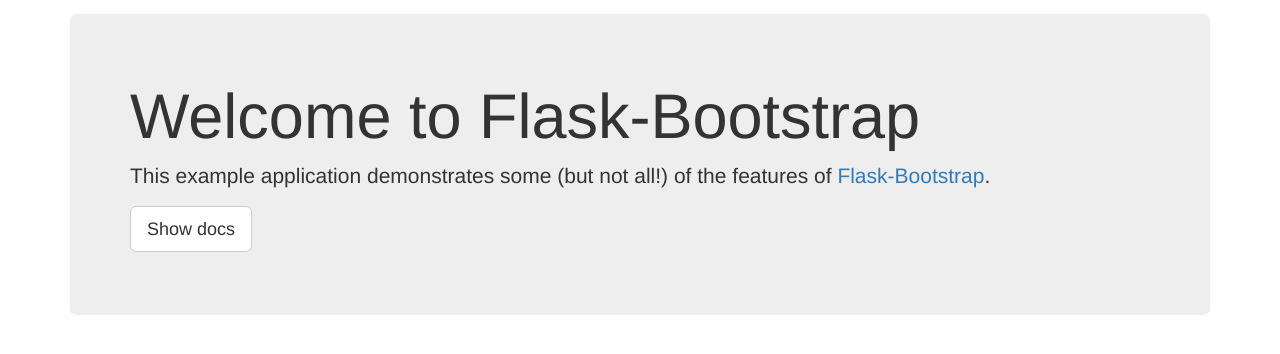
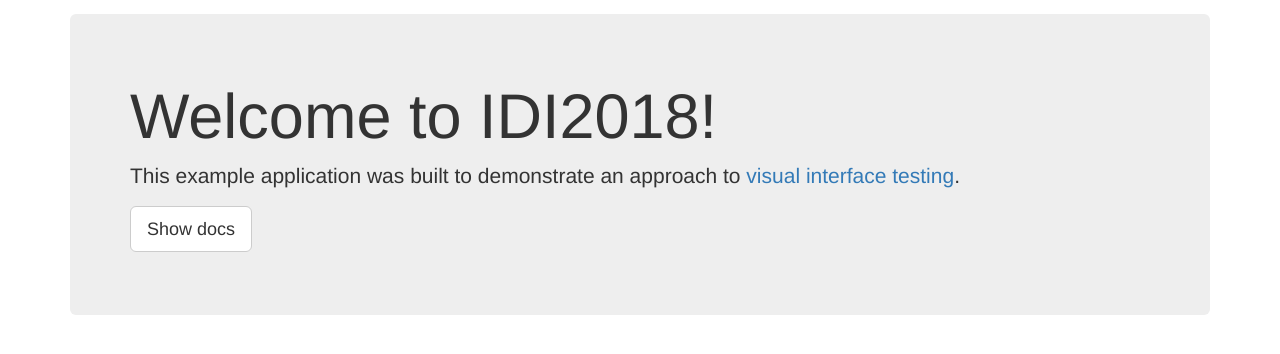
Before and after one commit to sterago/idi2018, a Flask app: template sample_app/templates/index.html in a window 1280 px wide. Shown: the top 354 px of the page. Run offline with Flask 2, Linux system fonts and the light colour scheme; the template is opened without the code that fills it, so the values that code supplies are empty; some libraries are stand-ins or nearby versions.

Commit message:
Customizing sample app

```diff
--- a/sample_app/templates/index.html
+++ b/sample_app/templates/index.html
@@ -23,10 +23,10 @@
   {%- endif %}
   {%- endwith %}
     <div class="jumbotron">
-      <h1>Welcome to Flask-Bootstrap</h1>
-      <p>This example application demonstrates some (but not all!) of the
-      features of <a href="http://pythonhosted.org/Flask-Bootstrap">
-      Flask-Bootstrap</a>.</p>
+      <h1>Welcome to IDI2018!</h1>
+      <p>This example application was built to demonstrate an approach
+      to <a href="http://pythonhosted.org/Flask-Bootstrap">
+      visual interface testing</a>.</p>
       <p>
         <a class="btn btn-lg btn-default" role="button"
            href="http://pythonhosted.org/Flask-Bootstrap" >Show docs</a>
```
